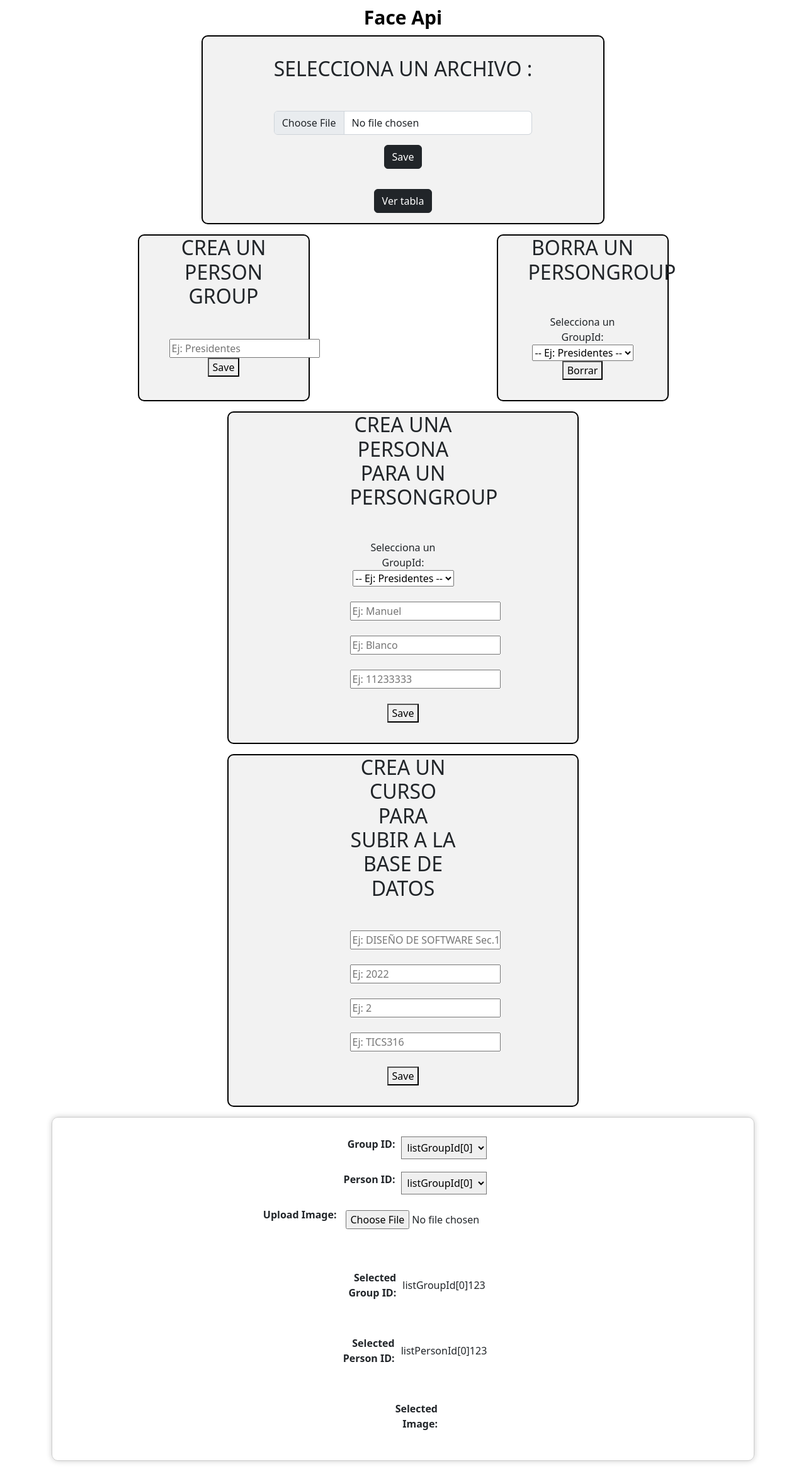
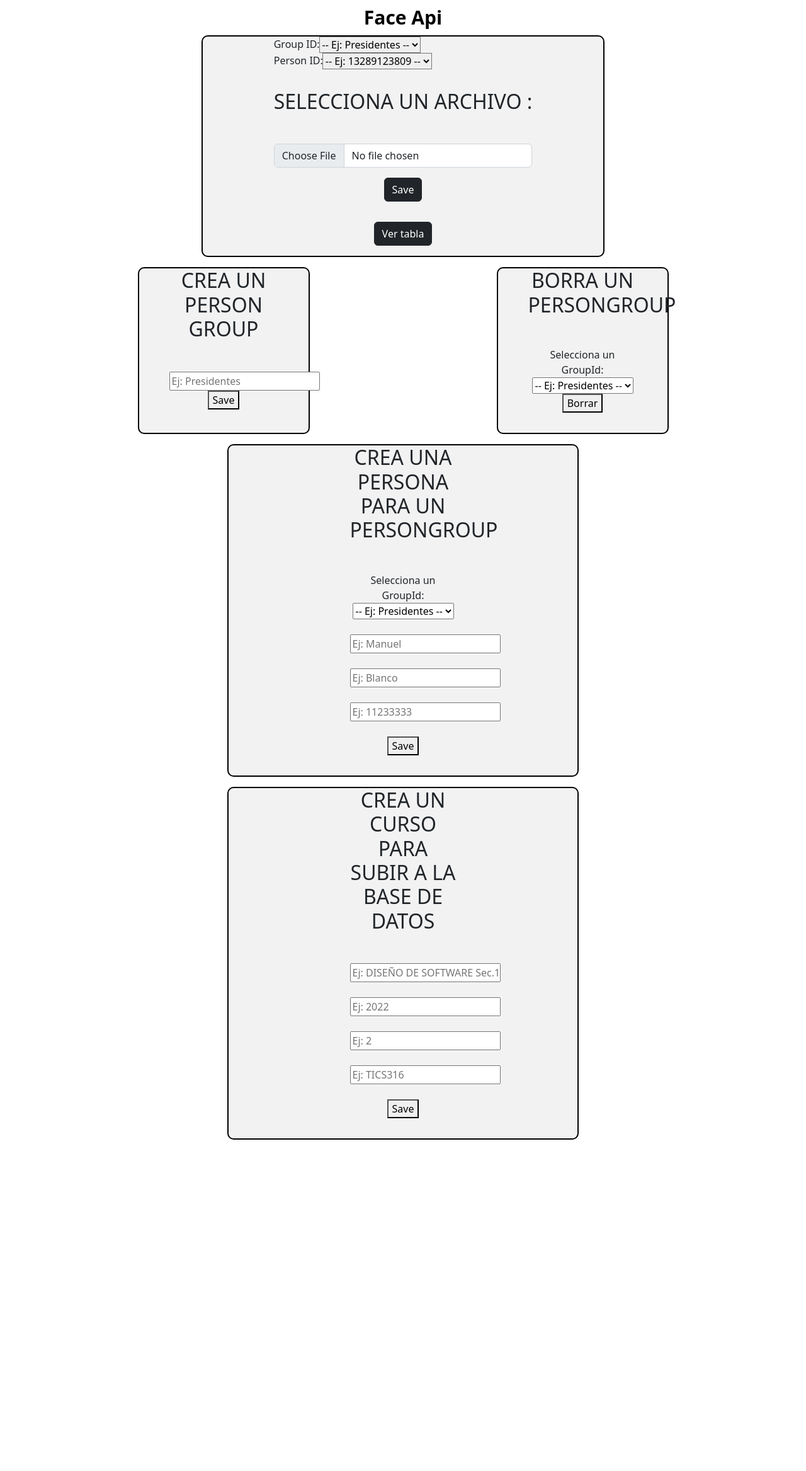
Before and after one commit to Cheick5/faceapi2023, a React (Create React App) app: page / in a window 1280 px wide. Shown: the whole page at 63% size. After the commit the page ends 1825 px from the top, so only its background shows below. Built offline with nearby package versions, Linux system fonts and the light colour scheme.

Commit message:
file upload done

```diff
--- a/src/components/Addperson.jsx
+++ /dev/null
@@ -1,72 +0,0 @@
-import React, { useState } from 'react';
-import './InputForm.css';
-
-const InputForm = () => {
-
-  const [listPersonId, setListPersonId] = useState(["listGroupId[0]",123]);
-  const [listGroupId, setListGroupId] = useState(["listGroupId[0]",123]);
-  const [groupId, setGroupId] = useState(["listGroupId[0]",123]);
-  const [personId, setPersonId] = useState(["listPersonId[0]",123]);
-  const [image, setImage] = useState(null);
-
-  const handleGroupIdChange = (event) => {
-    setGroupId(event.target.value);
-  };
-
-  const handlePersonIdChange = (event) => {
-    setPersonId(event.target.value);
-  };
-
-  const handleImageChange = (event) => {
-    setImage(event.target.files[0]);
-  };
-
-  return (
-    <div className="input-form">
-      <div className="input-group">
-        <label className="input-label">
-          Group ID:
-        </label>
-        <select className="input-select" value={groupId} onChange={handleGroupIdChange}>
-          {listGroupId.map((item) => (
-            <option key={item} value={item}>
-              {item}
-            </option>
-          ))}
-        </select>
-      </div>
-      <div className="input-group">
-        <label className="input-label">
-          Person ID:
-        </label>
-        <select className="input-select" value={personId} onChange={handlePersonIdChange}>
-          {listPersonId.map((item) => (
-            <option key={item} value={item}>
-              {item}
-            </option>
-          ))}
-        </select>
-      </div>
-      <div className="input-group">
-        <label className="input-label">
-          Upload Image:
-        </label>
-        <input className="input-file" type="file" onChange={handleImageChange} />
-      </div>
-      <div className="output-group">
-        <p className="output-label">Selected Group ID:</p>
-        <p className="output-value">{groupId}</p>
-      </div>
-      <div className="output-group">
-        <p className="output-label">Selected Person ID:</p>
-        <p className="output-value">{personId}</p>
-      </div>
-      <div className="output-group">
-        <p className="output-label">Selected Image:</p>
-        <p className="output-value">{image && image.name}</p>
-      </div>
-    </div>
-  );
-};
-
-export default InputForm;
--- a/src/components/FileUpload.jsx
+++ b/src/components/FileUpload.jsx
@@ -1,13 +1,10 @@
-import React, {ChangeEvent, useRef, useState } from 'react'
+import React, {useRef, useState } from 'react'
 import axios from 'axios';
 import { Link } from "react-router-dom"
-// import { Navigate } from 'react-router-dom';
-import { useNavigate } from 'react-router-dom';
+
 
 import {
-    MDBBtn,
-    MDBContainer,
-    MDBCard,
+
     MDBCardBody,
   }
 
@@ -15,16 +12,81 @@ from 'mdb-react-ui-kit';;
 
 export function FileUpload(){
 
+    const [errMsg, setErrMsg] = useState('');
+    const errRef = useRef();
+    //Lista de las personas
+    const [listPersonId, setListPersonId] = useState([]);
+    const [listGroupId, setListGroupId] = useState([]);
+
+    //Group, person and image seleccionados
+    const [groupId, setGroupId] = useState();
+    const [personId, setPersonId] = useState();
     const [selectedFile, setSelectedFile] = useState({})
 
+    //cambios de las opciones seleccionadas
     const handleInputChange = async (event) => {
         setSelectedFile(event.target.files[0])
 
     }
 
+    //llama a la api para guardar los grupos en una lista
+    const handleSelectGroup = async (e) => {
+        console.log("dropdown group id")
+        e.preventDefault();
+        try {
+            const response = await axios.get('http://localhost:5000/get_list_person_groups',
+                {
+                    headers: { 'Content-Type': 'application/json' }
+                }
+            );
+            setListGroupId(response.data);
+        } catch (err) {
+            if (!err?.response) {
+                setErrMsg('No Server Response');
+            } else if (err.response?.status === 409) {
+                setErrMsg('Username Taken');
+            } else {
+                setErrMsg('Registration Failed')
+            }
+          }
+          console.log(errMsg)
+        }
+    //llama a la api para guardar en una lista las personas del grupo seleccionado
+    //TODO: hay que poner el grupo seleccionado como argumento en la peticion a la api
+    const handleSelectPerson = async (e) => {
+        console.log("dropdown person id")
+        console.log("wena asdfjaosdj" + groupId)
+        e.preventDefault();
+        try {
+            const response = await axios.post('http://localhost:5000/get_list_person_id',
+                { "groupid": groupId  },
+                {
+                    headers: { 'Content-Type': 'application/json' }
+                }
+            );
+            console.log('response');
+            console.log(response);
+            setListPersonId(response.data);
+            console.log(listPersonId);
+        } catch (err) {
+            if (!err?.response) {
+                setErrMsg('No Server Response');
+            } else if (err.response?.status === 409) {
+                setErrMsg('Username Taken');
+            } else {
+                setErrMsg('Registration Failed')
+            }
+            }
+
+        }
+
+    //guarda la foto en la persona seleccionada
     const Handlesubmit = async (e) => {
-
+        console.log(groupId);
+        console.log(personId);
         const data = new FormData()
+        data.append('groupid', groupId)
+        data.append('personid', personId)
         data.append('file', selectedFile)
         let url = "http://localhost:5000/upload";
         const response = axios.post(url, data, { // receive two parameter endpoint url ,form data
@@ -43,6 +105,31 @@ export function FileUpload(){
             <div className="row">
                 <div className="col-md-auto">
                     <MDBCardBody className='px-5'>
+                        <div className="input-group">
+                            <label className="input-label">
+                                Group ID:
+                            </label>
+                            <select className="input-select"onClick = {handleSelectGroup} value={groupId} onChange={(e) => setGroupId(e.target.value)}>
+                            <option value=""> -- Ej: Presidentes -- </option>
+                            {listGroupId.map((item) => (
+                                <option key={item} value={item}>
+                                {item}
+                                </option>
+                            ))}
+                            </select>
+                        </div>
+                        <div className="input-group">
+                            <label className="input-label">
+                            Person ID:
+                            </label>
+                            <select className="input-select"  onClick = {handleSelectPerson} value={personId} onChange={(e) => setPersonId(e.target.value)}>
+                            <option value=""> -- Ej: 13289123809 -- </option>
+
+                            {listPersonId.map((e,key) => {
+                                return <option key={key} value={e}> {e} </option>
+                            })}
+                            </select>
+                        </div>
                                 <h2 style= {{marginTop: "2rem"}} className="text-uppercase text-center mb-5">Selecciona un archivo :</h2>
                                 <input type="file" className="form-control" name="upload_file" onChange={handleInputChange} />
 
--- a/src/pages/home/index.jsx
+++ b/src/pages/home/index.jsx
@@ -4,7 +4,6 @@ import CreatePerson from '../../components/CreatePerson';
 import AddCourse from '../../components/AddCourse';
 import DeletePersonGroup from '../../components/DeletePersonGroup'
 import FileUpload  from '../../components/FileUpload';
-import Addperson  from '../../components/Addperson';
 import 'bootstrap/dist/css/bootstrap.min.css';
 
 export function Index() {
@@ -38,7 +37,7 @@ export function Index() {
                     <AddCourse/>
                     </div>
                 </div>
-                <Addperson/>
+
 
 
 
```
Also changed, not shown: 2 other files (tests, documents, lock files or other folders).
